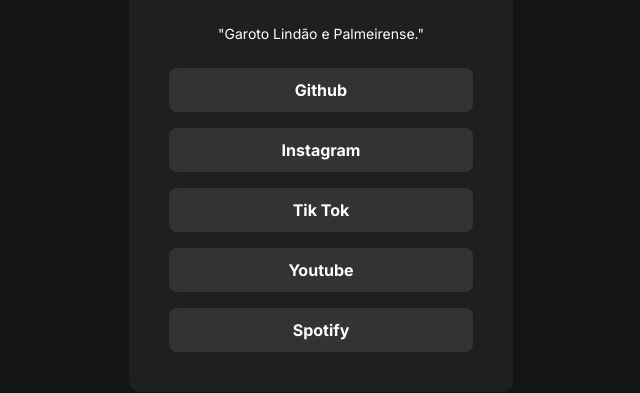
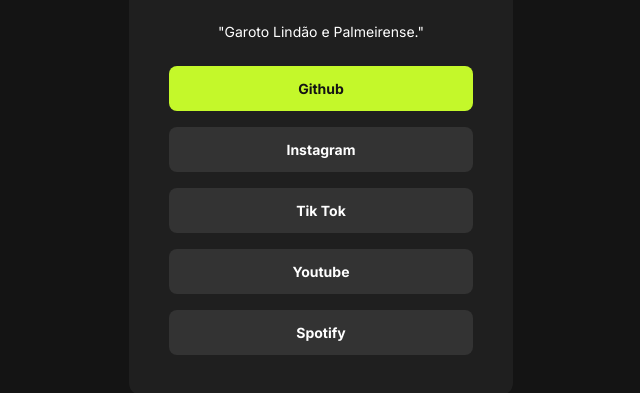
Before and after one commit to DaviLindao11bTI/meus-links, a plain HTML site: page index.html in a window 1280 px wide. In both pictures the pointer is over the link "Github". Shown: the part 313-706 px from the top of the page, without its empty margins (319-959 px from the left). Drawn offline with Linux system fonts and the light colour scheme.

Commit message:
adicionado efeito de hover para as âncoras

```diff
--- a/style.css
+++ b/style.css
@@ -60,4 +60,11 @@ div a {
     padding: 12px;
     border-radius: 8px;
     font-weight: 700;
+    font-size: 14px;
+    line-height: 21px;
 }
+
+div a:hover {
+    background-color: #c4f82a;
+    color: #141414;
+}
```
